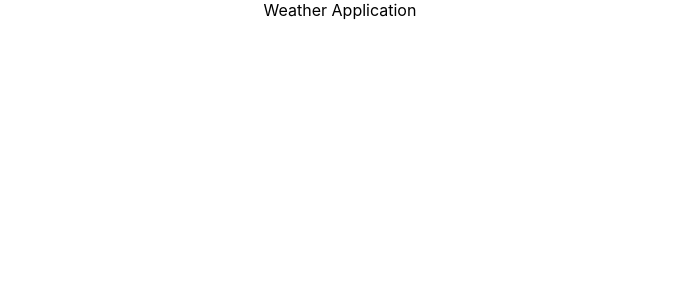
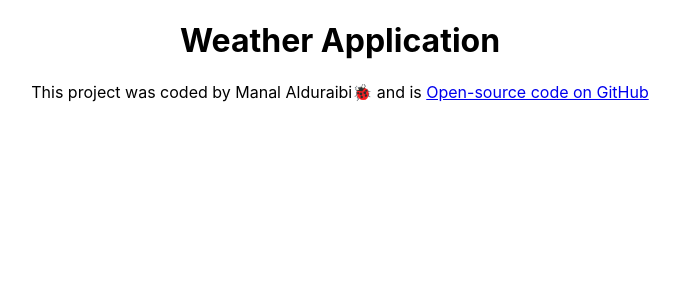
Before and after one commit to duraibim/react-project, a React (Create React App) app: page / in a window 1280 px wide. Shown: the top 300 px of the page, without its empty margins (300-980 px from the left). Built offline with nearby package versions, Linux system fonts and the light colour scheme.

Commit message:
Added footer

```diff
--- a/src/App.js
+++ b/src/App.js
@@ -3,4 +3,17 @@ import './App.css';
 
 export default function App() {
   return (
-    <div className="App">Weather Application</div>);}
+    <div className="App">
+      <h1>Weather Application</h1>
+      <footer>
+        This project was coded by Manal Alduraibi🐞 and is {""}
+          <a
+            href="https://github.com/duraibim/react-project"
+            target="_blank"
+            rel="noopener noreferrer"
+          > Open-source code on GitHub</a>
+
+          </footer>
+    </div>
+  );
+}
```
